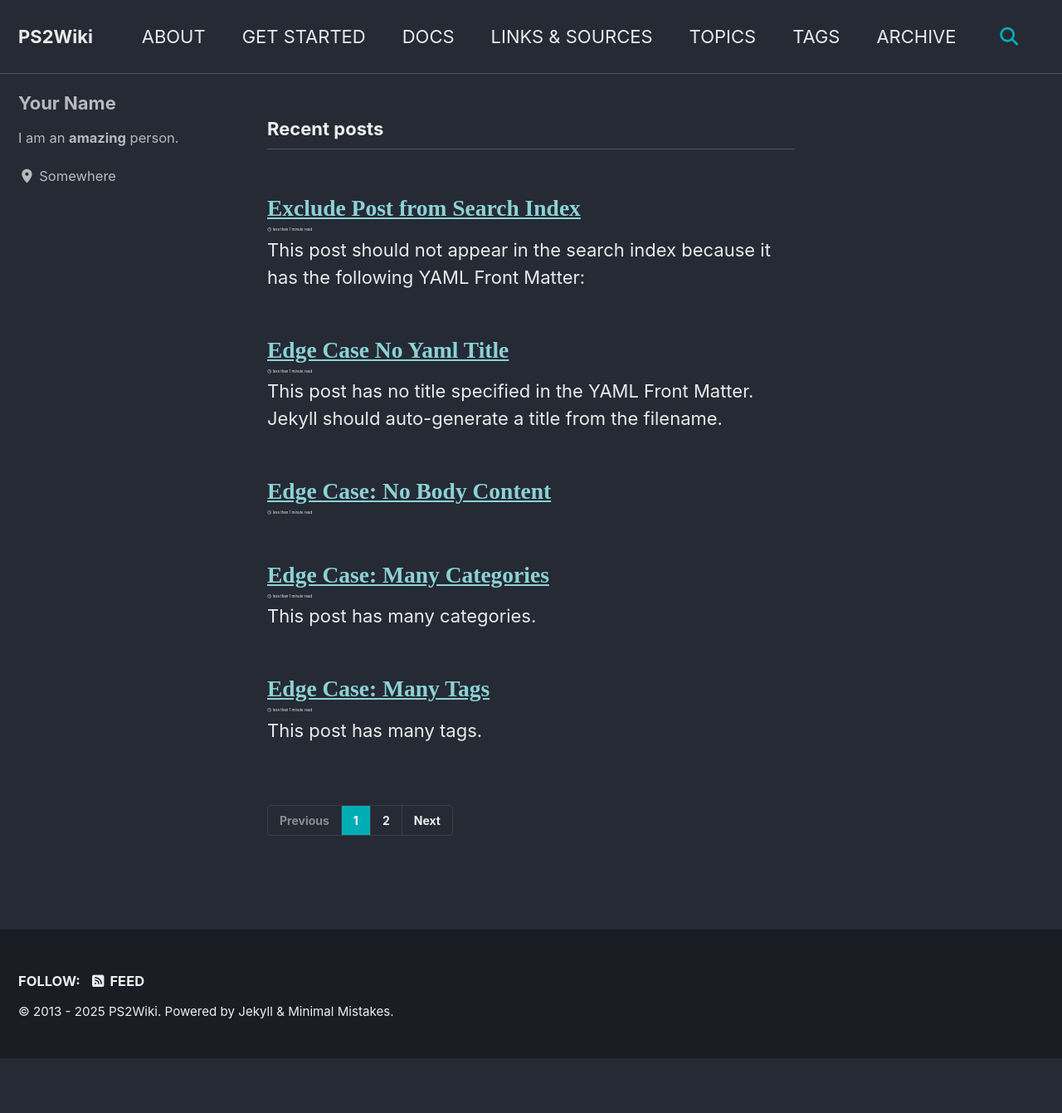
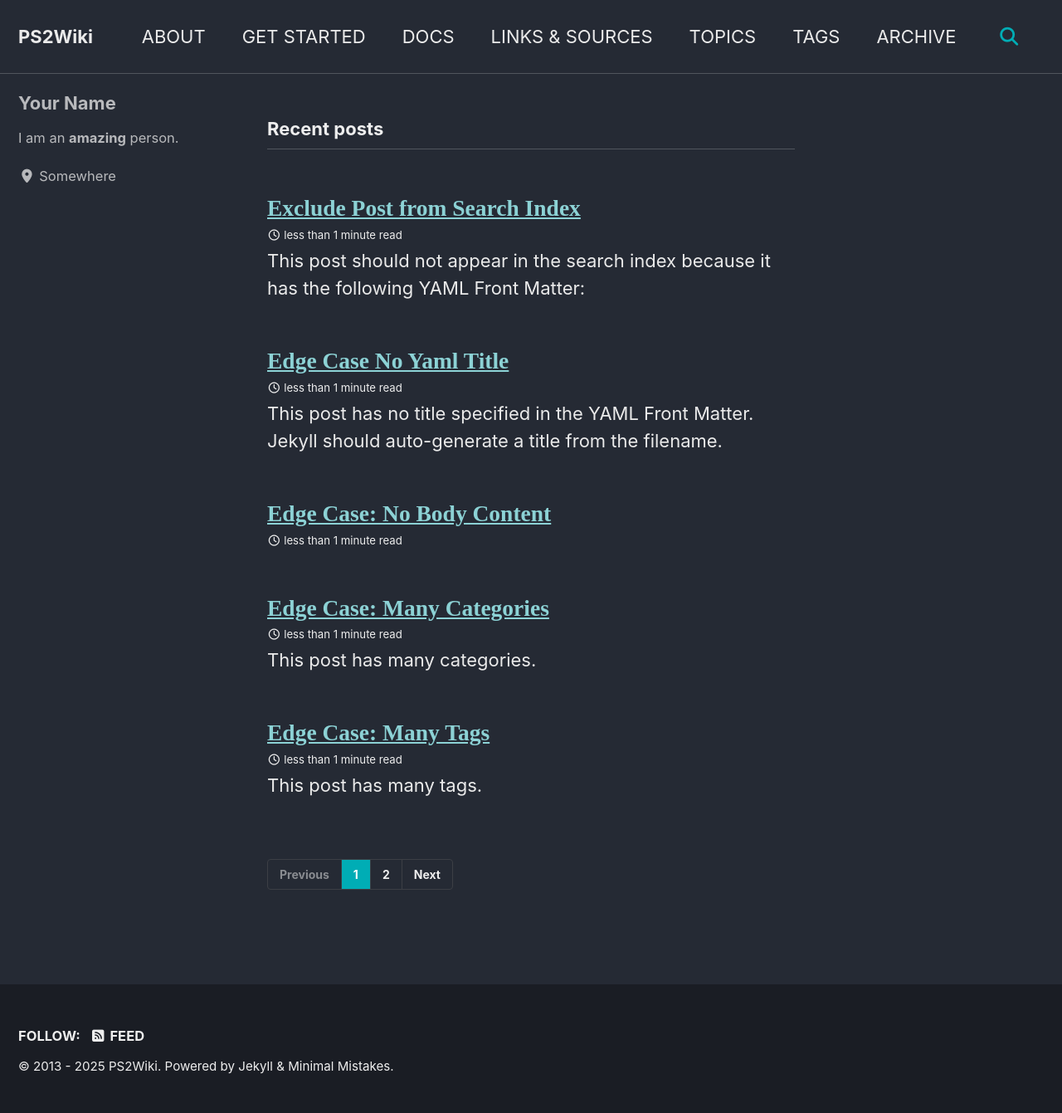
Before and after one commit to ps2wiki/search, a Jekyll site: the page built from index.html, in a window 1280 px wide. Shown: the whole page at 83% size. Built offline with Jekyll 4.4.1, drawn with Linux system fonts in a browser that asks for light colours; cached includes are drawn as plain includes; some web fonts are replaced; the list of posts is cut into pages by our own code; before the commit the page ends 1275 px from its top, so only the background shows below that.

Commit message:
Update _archive.scss

```diff
--- a/_sass/minimal-mistakes/_archive.scss
+++ b/_sass/minimal-mistakes/_archive.scss
@@ -124,7 +124,7 @@
 .list__item {
   .page__meta {
     margin: 0 0 4px;
-    font-size: 0.2em;
+    font-size: 0.6em;
   }
 }
 
```
